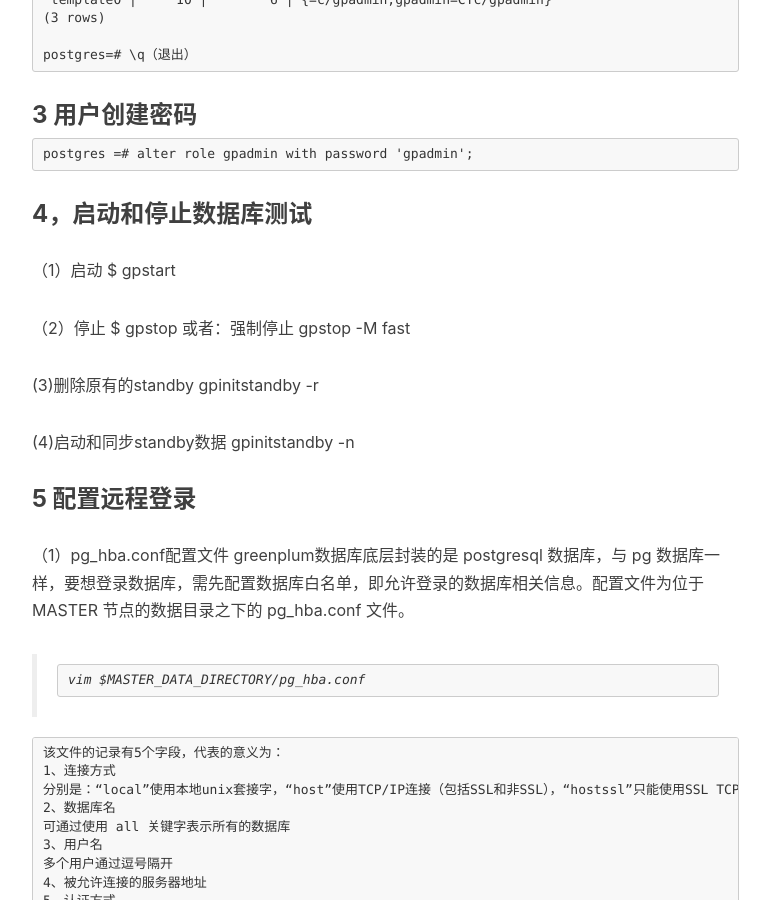
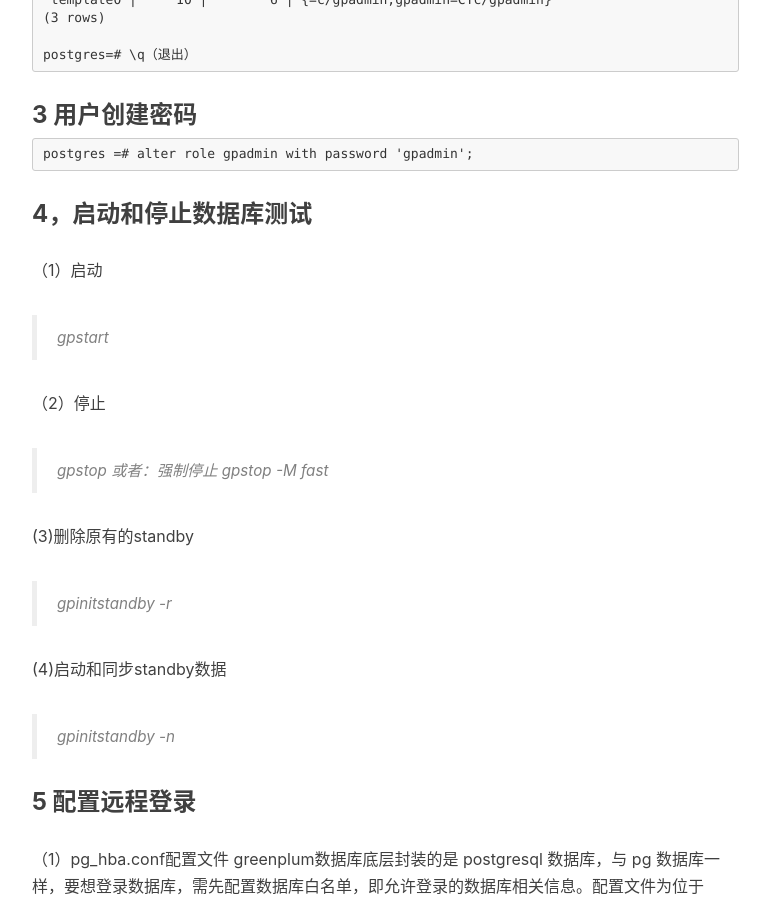
Before and after one commit to tangyibo/tangyibo.github.io, a Jekyll site: the page built from _posts/2019-09-19-how-to-install-greenplum-5.21-on-centos7.md, in a window 1280 px wide and 900 px high, scrolled down 7068 px. Shown: the whole window, without its empty margins (233-1003 px from the left). Built offline with Jekyll 4.4.1, drawn with Linux system fonts in a browser that asks for light colours; nearby versions of some CDN libraries; comment, search, counter and statistics services are not loaded.

```diff
--- a/_posts/2019-09-19-how-to-install-greenplum-5.21-on-centos7.md
+++ b/_posts/2019-09-19-how-to-install-greenplum-5.21-on-centos7.md
@@ -335,19 +335,19 @@ Confirm password: (这里输入：gpadmin)
 ### 4，启动和停止数据库测试
 
  （1）启动
-  $ gpstart
+  > gpstart
 
  （2）停止
-  $ gpstop
+  > gpstop
   或者：强制停止
-  gpstop -M fast
+  >gpstop -M fast
 
 
   (3)删除原有的standby
-   gpinitstandby -r
+   >gpinitstandby -r
 
   (4)启动和同步standby数据
-   gpinitstandby -n
+   >gpinitstandby -n
 
 ### 5 配置远程登录
   （1）pg_hba.conf配置文件
```
